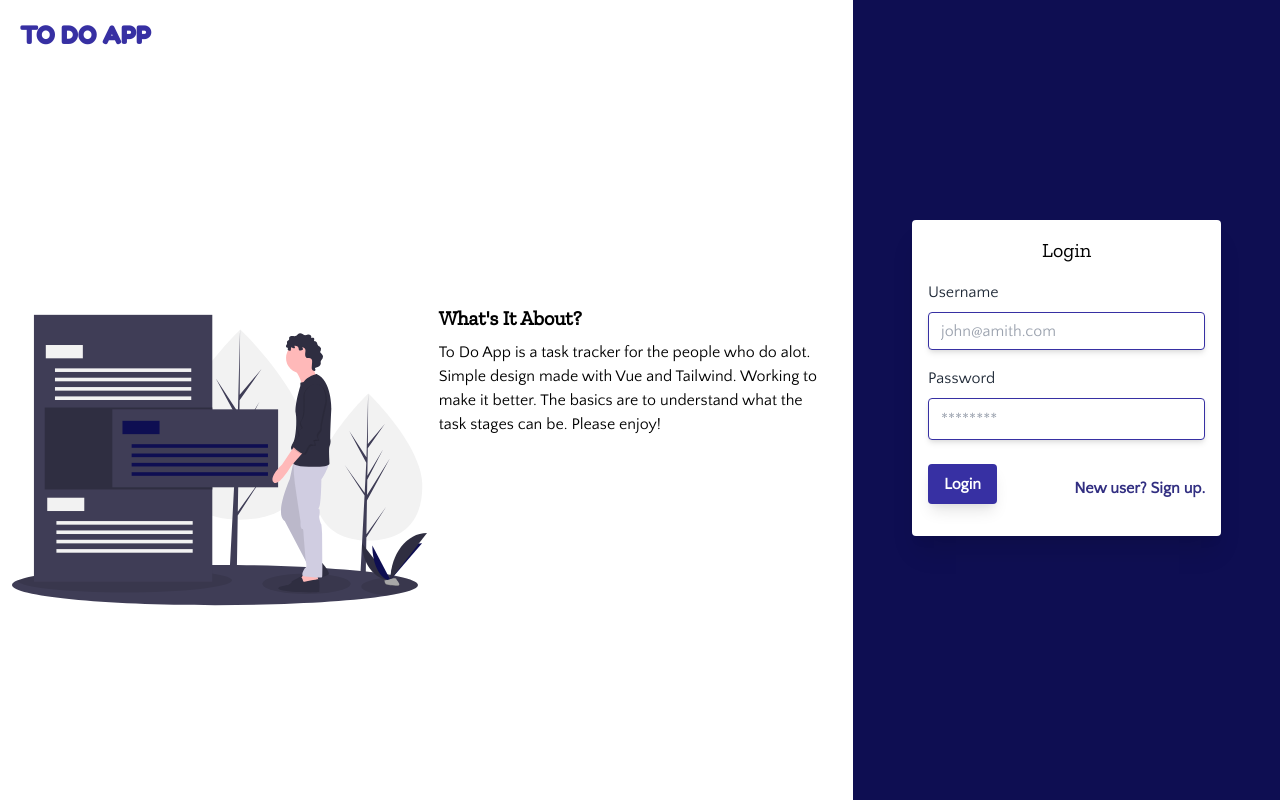
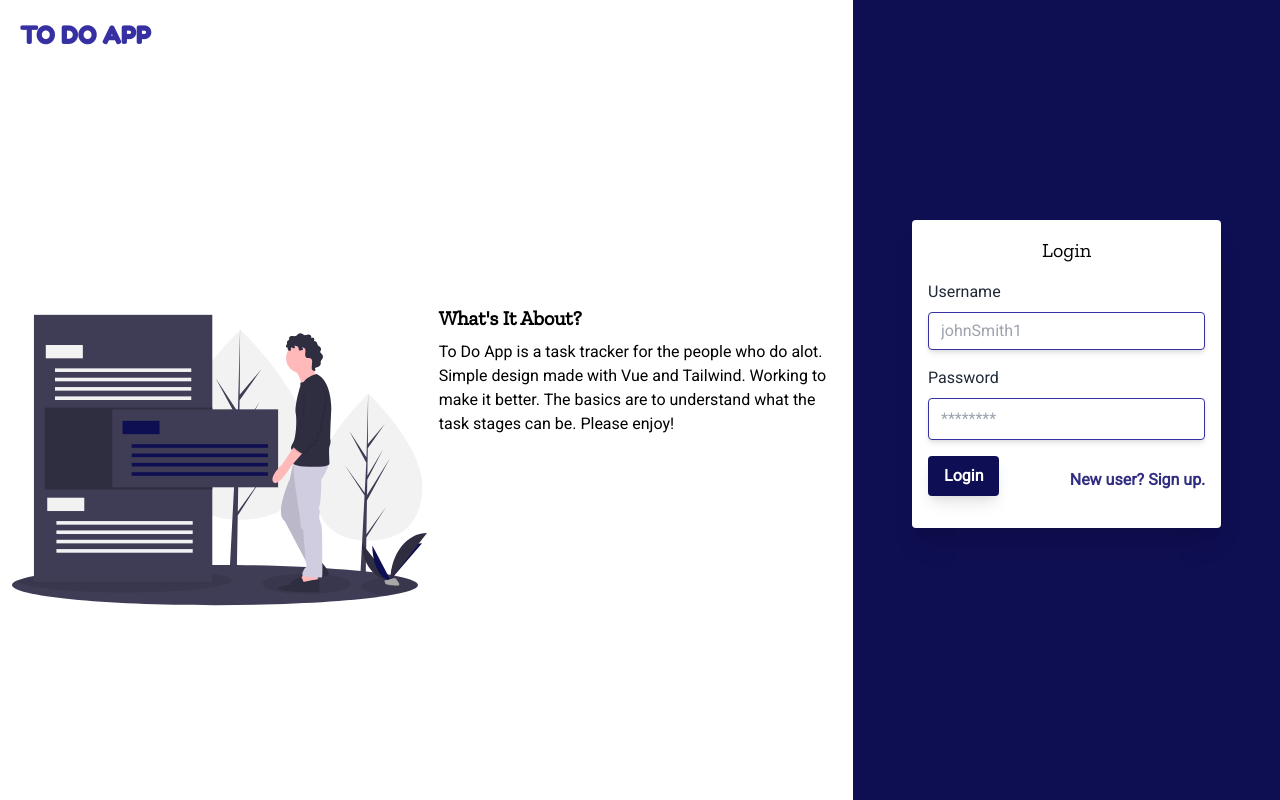
Before and after one commit to HitendraSinghRathore/TodoApp, a Vue app: page /#/ in a window 1280 px wide. Built offline with nearby package versions, Linux system fonts and the light colour scheme.

Commit message:
Login signup added.

```diff
--- a/package.json
+++ b/package.json
@@ -8,6 +8,7 @@
     "lint": "vue-cli-service lint"
   },
   "dependencies": {
+    "axios": "^0.19.0",
     "core-js": "^2.6.5",
     "vue": "^2.6.10",
     "vue-router": "^3.0.3",
--- a/src/App.vue
+++ b/src/App.vue
@@ -7,6 +7,6 @@
 <style>
 
 body{
-  font-family: 'Quattrocento Sans', sans-serif;
+   font-family: 'Roboto', sans-serif;
 }
 </style>
--- a/src/router.js
+++ b/src/router.js
@@ -12,14 +12,16 @@ Vue.use(Router)
 export default new Router({
     routes: [{
             path: '/',
-            name: 'home',
+
             component: Home,
             children: [{
                     path: '',
+                    name: 'home',
                     component: login
                 },
                 {
                     path: 'sign',
+                    name: 'sign',
                     component: signup
                 }
             ]
@@ -35,13 +37,15 @@ export default new Router({
         },
         {
             path: '/tasks',
-            name: 'tasks',
+
             component: tasks,
             children: [{
                 path: "",
+                name: 'tasks',
                 component: taskList
             }, {
                 path: 'add',
+                name: 'add',
                 component: add
             }]
         }
--- /dev/null
+++ b/src/var.js
@@ -0,0 +1,3 @@
+export default {
+    path: "http://localhost:3333/api/"
+}
--- a/src/views/TaskList.vue
+++ b/src/views/TaskList.vue
@@ -38,9 +38,7 @@ export default {
 }
 </script>
 <style scoped>
-.list{
-  font-family: 'Roboto', sans-serif;
-}
+
 .checkbox {
     display: inline-block;
     margin-right: 8px;
--- a/src/views/login.vue
+++ b/src/views/login.vue
@@ -2,28 +2,78 @@
     <div>
        <div class="card  w-full sm:w-4/5 bg-white rounded shadow-xl mx-auto mb-5 p-4">
             <h4 class="text-center text-xl mb-4"> Login</h4>
-            <form>
+
                 <div class="mb-4">
                     <label class="block text-gray-800 mb-2 text-md" for="username">Username</label>
-                    <input type="text" name="username" class="rounded shadow-md w-full py-2 px-3 border border-indigo-800 text-gray-700 leading-tight   focus:boder-none" placeholder="john@amith.com">
+                    <input type="text"  v-model="userName" name="username" class="rounded shadow-md w-full py-2 px-3 border border-indigo-800  leading-tight   focus:boder-none" required placeholder="johnSmith1">
                 </div>
-                <div class="mb-6">
+                <div class="mb-4">
                     <label class="block text-gray-800 mb-2 text-md" for="password">Password</label>
-                    <input type="password" name="password" placeholder="********" class="rounded shadow-md w-full py-2 px-3 border border-indigo-800 text-gray-700 focus:border-none">
+                    <input type="password" v-model="password" name="password"  placeholder="********" class="rounded shadow-md w-full py-2 px-3 border border-indigo-800 focus:border-none" required>
 
                 </div>
+                <div v-if="message" class="text-red-600 text-center mb-1 text-bold " >{{message}}</div>
                 <div class="mb-4 sm:flex sm:justify-between items-center">
-                    <button class="bg-indigo-800 py-2 px-4 text-white font-bold shadow-lg rounded hover:bg-indigo-900 ">Login</button>
+                    <button class="bg-indigo-800 py-2 px-4 text-white font-bold shadow-lg rounded hover:bg-indigo-900 " v-on:click="loginUser">Login</button>
                     <router-link to="sign"><span class=" block mt-2 sm:inline-block font-bold text-indigo-900 text-md hover:text-indigo-800 ">New user? Sign up.</span></router-link>
 
                 </div>
-            </form>
+
         </div>
     </div>
 </template>
 <script>
+import axios from 'axios';
+import URL from '../var';
 export default {
-    name: 'login'
+    name: 'login',
+   data: function(){
+       return {
+
+               userName:null,
+               password:null,
+                message : null
+       }
+   },
+   mounted : function(){
+
+   }
+   ,
+    methods :{
+        loginUser : function(){
+           if(this.userName==null||this.userName ==""||this.password==null||this.password==""){
+               this.message = "Please fill all the details required."
+
+           }
+           else{
+               let userObj = {
+                   userName : this.userName,
+                   password: this.password
+               };
+               const url = URL.path+"login";
+               axios.post(url,userObj)
+               .then((response) =>{
+
+                   let userData = response.data;
+
+
+                       this.message = null;
+                       localStorage.id = userData.data._id;
+                       localStorage.userName = userData.data.userName;
+                       localStorage.displayName = userData.data.displayName;
+                       this.$router.push({path:'/tasks'});
+
+
+               }).catch((error) =>{
+                   let errorObj = error.response.data;
+                    this.message = errorObj.message;
+                    this.userName = null;
+                    this.password = null;
+
+               })
+           }
+        }
+    }
 }
 </script>
 <style scoped>
@@ -41,4 +91,10 @@ export default {
     h4{
         font-family: 'Zilla Slab', serif;
     }
+    .bg-indigo-800{
+    background-color:#0e0e54;
+}
+.bg-indigo-900{
+    background-color:#2D2D8A;
+}
 </style>
--- a/src/views/sign.vue
+++ b/src/views/sign.vue
@@ -2,29 +2,30 @@
 <div>
     <div class="card w-full sm:w-4/5 bg-white shadow shadow-lg rounded mx-auto mb-5 p-4 ">
     <h4 class="text-center text-xl mb-4">Sign Up</h4>
-    <form>
+    <form onsubmit="return false" novalidate>
         <div class="mb-4">
             <label class="block text-gray-800 mb-2 text-md" for="displayName">Name</label>
-            <input type="text" name="displayName" class="rounded shadow-md w-full py-2 px-3 border border-indigo-800 text-gray-700 focus:border-none" placeholder="John Smith"/>
+            <input type="text" name="displayName" v-model="displayName" class="rounded shadow-md w-full py-2 px-3 border border-indigo-800  focus:border-none" placeholder="John Smith" required/>
 
         </div>
         <div class="mb-4">
              <label class="block text-gray-800 mb-2 text-md" for="username">Username</label>
-            <input type="text" name="username" class="rounded shadow-md w-full py-2 px-3 border border-indigo-800 text-gray-700 focus:border-none" placeholder="john@smith.com"/>
+            <input type="text" name="username" v-model="userName" class="rounded shadow-md w-full py-2 px-3 border border-indigo-800  focus:border-none" placeholder="johnSmith1" required/>
 
         </div>
         <div class="mb-4">
              <label class="block text-gray-800 mb-2 text-md" for="password"> Choose a password</label>
-            <input type="password" name="password" class="rounded shadow-md w-full py-2 px-3 border border-indigo-800 text-gray-700 focus:border-none" placeholder="*************"/>
+            <input type="password" name="password" v-model="password" class="rounded shadow-md w-full py-2 px-3 border border-indigo-800  focus:border-none" placeholder="*************" required/>
 
         </div>
-        <div class="mb-6">
+        <div class="mb-4">
              <label class="block text-gray-800 mb-2 text-md" for="rePassword">Confirm password</label>
-            <input type="password" name="rePassword" class="rounded shadow-md w-full py-2 px-3 border border-indigo-800 text-gray-700 focus:border-none" placeholder="*************"/>
+            <input type="password" name="rePassword" v-model="rePassword" class="rounded shadow-md w-full py-2 px-3 border border-indigo-800  focus:border-none" placeholder="*************" required/>
 
         </div>
+        <div v-if="message" v-bind:class="{'text-green-600':!error,'text-red-600':error}" class="text-center mb-1 text-bold">{{message}}</div>
         <div class="sm:flex items-center sm:justify-between mb-4">
-            <button class="bg-indigo-800 rounded py-2 px-4 hover:bg-indigo-900 text-white font-bold shadow-lg">Sign Up</button>
+            <button v-on:click="signIn" class="bg-indigo-800 rounded py-2 px-4 hover:bg-indigo-900 text-white font-bold shadow-lg">Sign Up</button>
             <router-link to="/"><a class=" block mt-2 sm:inline-block font-bold text-indigo-900 text-md hover:text-indigo-800">Already have an account?</a></router-link>
         </div>
     </form>
@@ -33,8 +34,59 @@
 
 </template>
 <script>
+import URL from '../var';
+import axios from 'axios';
 export default {
-    name:'signup'
+    name:'signup',
+    data: function(){
+        return {
+            displayName: null,
+            userName: null,
+            password:null,
+            rePassword:null,
+            message:null,
+            error:false
+        }
+    },
+    methods:{
+        signIn: function(){
+            if(!this.displayName||!this.userName||!this.password){
+                this.error = true;
+                this.message = "Please fill all mandatory fields."
+            }
+            else if(this.password!=this.rePassword){
+                this.error = true;
+                this.message = "Password does not match.";
+            }
+            else{
+                let url = URL.path+"login/addUser/";
+                console.log(url)
+                let userObj = {
+                    userName: this.userName,
+                    displayName:this.displayName,
+                    password:this.password
+                }
+
+                axios.post(url,userObj)
+                .then((response)=>{
+                    this.message = "User Added successfully.";
+                    this.error = false;
+                    this.displayName = null;
+                    this.userName = null;
+                    this.rePassword = null;
+                    this.password = null;
+                }).catch((error)=>{
+                    this.message = error.response.data.message;
+                    this.error = true;
+                    this.displayName = null;
+                    this.userName = null;
+                    this.rePassword = null;
+                    this.password = null;
+                })
+            }
+
+        }
+    }
 }
 </script>
 <style scoped>
@@ -52,4 +104,10 @@ export default {
     h4{
         font-family: 'Zilla Slab', serif;
     }
+    .bg-indigo-800{
+    background-color:#0e0e54;
+}
+.bg-indigo-900{
+    background-color:#2D2D8A;
+}
 </style>
--- a/src/views/tasks.vue
+++ b/src/views/tasks.vue
@@ -1,18 +1,17 @@
 <template>
     <div class="background w-full h-full m-0 absolute  ">
-        <div class="card mx-auto sm:w-1/2 md:w-1/3 w-3/4 shadow-xl rounded-lg   bg-white mt-6 ">
+        <div class="absolute top-0 left-0 text-l sm:text-2xl font-extrabold text-indigo-800 py-2 px-4 logo">TO DO APP</div>
+        <div class="card mx-auto sm:w-1/2 md:w-1/3 w-3/4 shadow-xl rounded-lg   bg-white mt-10 ">
         <div class="header w-full p-2 " style=" font-family: 'Quattrocento Sans', sans-serif;">
             <div class="nav flex pt-2">
-                <div class=" w-1/2 md:w-1/3 pt-2 ">
-               <router-link to="/">
-                <button class="text-white bg-indigo-800 hover:bg-indigo-900 px-2 py-1">Logout</button>
-                </router-link> </div>
-                <div class=" w-0 md:w-1/3">
+                <div class=" w-1/2  pt-2 ">
 
-                </div>
-                <div class=" w-1/2 md:w-1/3 flex ">
-                <span class="mr-1 py-2">Hello Test!</span>
-                <img src="../assets/user.jpg" class="h-8 w-8 rounded-full ">
+                <button v-on:click="logout" class="text-white font-bold rounded bg-indigo-800 hover:bg-indigo-900 px-4 py-2">Log out</button>
+                 </div>
+
+                <div class=" w-1/2  flex ">
+                <span class="mr-2 py-2 font-md w-3/4 text-right">Hi {{userName}}</span>
+                <img src="../assets/user.jpg" class="h-10 w-10 rounded-full ">
 
                 </div>
 
@@ -33,6 +32,17 @@
 
 export default {
     name:'tasks',
+    data:function(){
+        return{
+            userName:localStorage.displayName
+        }
+    },
+    methods:{
+        logout:function(){
+            localStorage.clear();
+            this.$router.push({path:'/'})
+        }
+    }
 
 }
 </script>
@@ -51,6 +61,9 @@ export default {
 .content{
     height:460px;
 }
+.logo{
+ font-family: 'Fredoka One', cursive;
+}
 @media (max-width:320px) {
     .card{
         height:400px;
@@ -59,12 +72,13 @@ export default {
         height: 250px;
     }
 
+
 }
 
 .bg-indigo-800{
     background-color:#0e0e54;
 }
 .bg-indigo-900{
-    background-color:#0e0e80;
+    background-color:#2D2D8A;
 }
 </style>
```
Also changed, not shown: 1 other file (tests, documents, lock files or other folders).
